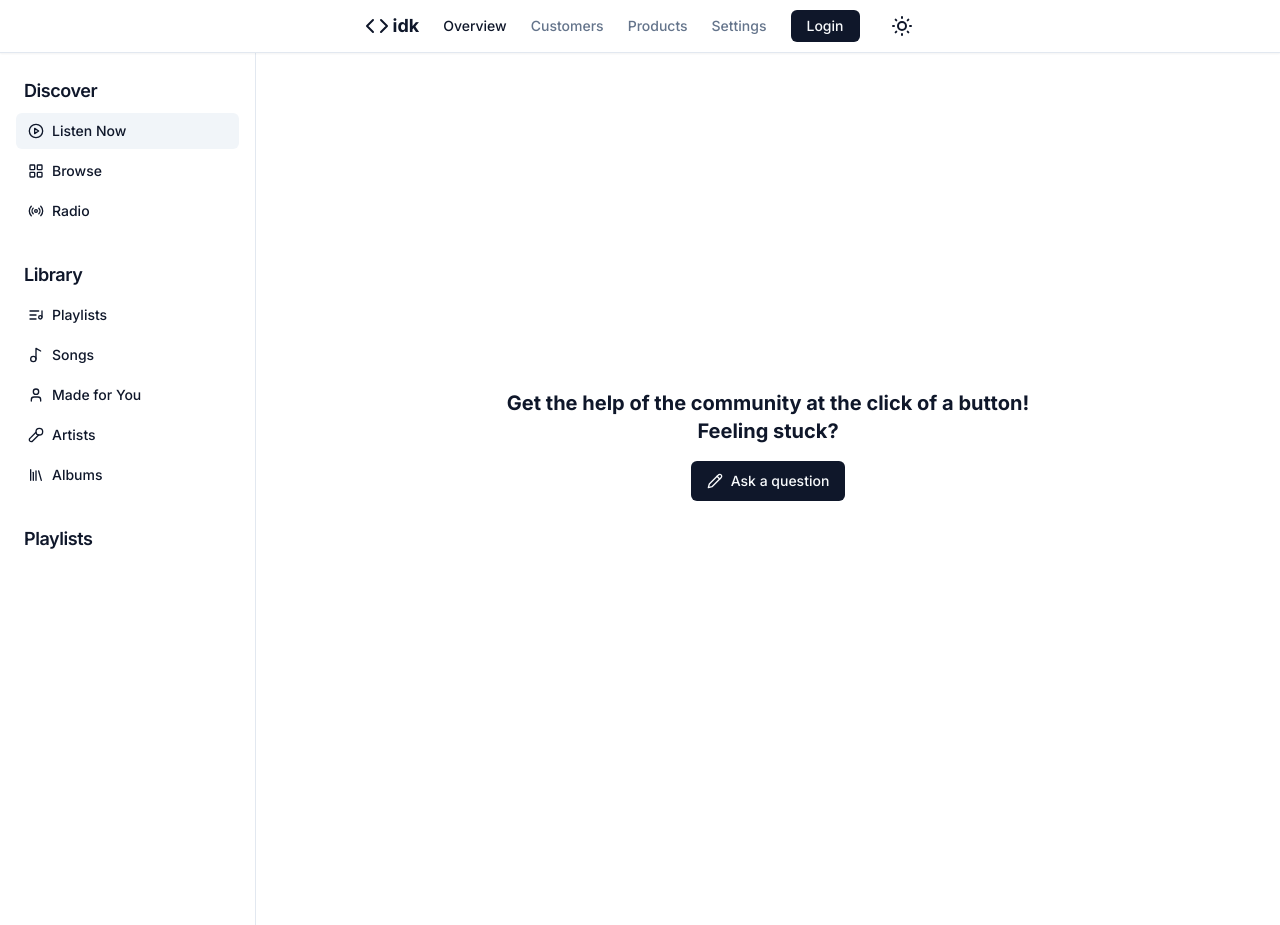
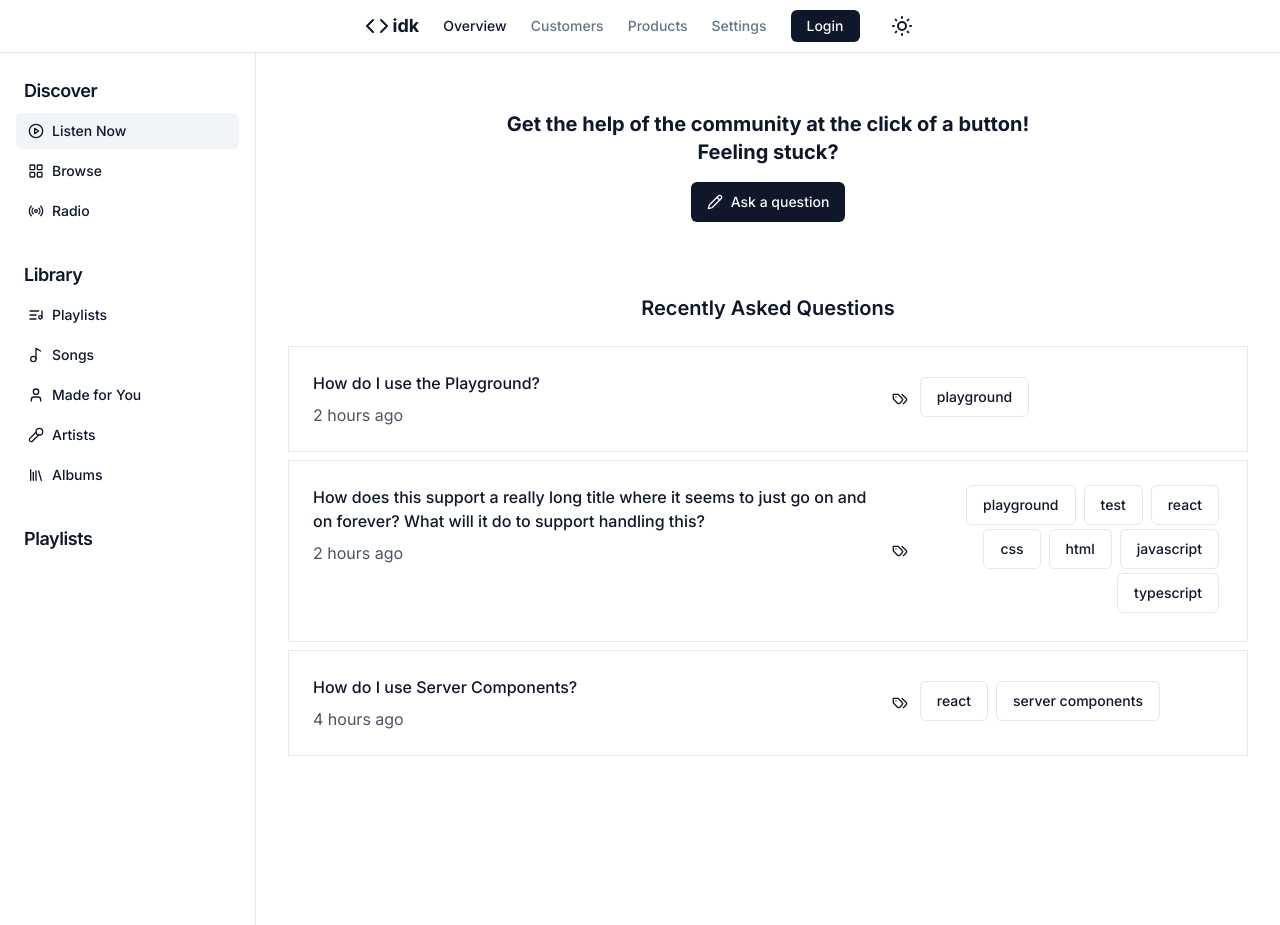
Before and after one commit to reillyjodonnell/idk, a Next.js app: page / in a window 1280 px wide. Built offline with nearby package versions, Linux system fonts and the light colour scheme.

Commit message:
Added example recent posts on main page

```diff
--- a/next.config.js
+++ b/next.config.js
@@ -1,4 +1,8 @@
 /** @type {import('next').NextConfig} */
-const nextConfig = {}
+const nextConfig = {
+  images: {
+    domains: ['images.pexels.com'],
+  },
+};
 
-module.exports = nextConfig
+module.exports = nextConfig;
--- a/src/app/ask/page.tsx
+++ b/src/app/ask/page.tsx
@@ -21,7 +21,7 @@ export const metadata: Metadata = {
 export default function Page() {
   return (
     <>
-      <Header />
+      <Header className="py-2" />
 
       <div className="hidden h-full flex-col md:flex">
         <div className="container flex flex-col items-start justify-between space-y-2 py-4 sm:flex-row sm:items-center sm:space-y-0 md:h-16">
--- a/src/app/page.tsx
+++ b/src/app/page.tsx
@@ -1,8 +1,10 @@
-import { Pencil } from 'lucide-react';
+import { Divide, Pencil } from 'lucide-react';
 import { Button } from '@/components/button';
 import Header from '@/components/header';
 import Link from 'next/link';
 import { Sidebar } from './sidebar';
+import { Separator } from '@/components/separator';
+import RecentlyAsked from './recently-asked';
 
 export default function Home() {
   return (
@@ -15,12 +17,13 @@ export default function Home() {
             Get the help of the community at the click of a button!
           </h1>
           <h1 className="text-xl font-bold">Feeling stuck?</h1>
-
           <Link href={'/ask'}>
             <Button className="my-4">
               <Pencil className="mr-2 h-4 w-4" /> Ask a question
             </Button>
           </Link>
+          <br />
+          <RecentlyAsked />
         </section>
       </main>
     </div>
--- /dev/null
+++ b/src/app/recently-asked.tsx
@@ -0,0 +1,98 @@
+import { AvatarImage } from '@/components/avatar';
+import { Avatar } from '@/components/avatar';
+import { Button } from '@/components/button';
+import { AvatarFallback } from '@radix-ui/react-avatar';
+import { Tags } from 'lucide-react';
+import Image from 'next/image';
+import Link from 'next/link';
+
+interface Question {
+  id: number;
+  title: string;
+  timePosted: string;
+  numComments: number;
+  voteScore: number;
+  tags: string[];
+}
+
+const questions: Question[] = [
+  {
+    id: 0,
+    title: 'How do I use the Playground?',
+    timePosted: '2 hours ago',
+    numComments: 3,
+    voteScore: 5,
+    tags: ['playground'],
+  },
+  {
+    id: 1,
+    title:
+      'How does this support a really long title where it seems to just go on and on forever? What will it do to support handling this?',
+    timePosted: '2 hours ago',
+    numComments: 3,
+    voteScore: 5,
+    tags: [
+      'playground',
+      'test',
+      'react',
+      'css',
+      'html',
+      'javascript',
+      'typescript',
+    ],
+  },
+  {
+    id: 2,
+    title: 'How do I use Server Components?',
+    timePosted: '4 hours ago',
+    numComments: 1,
+    voteScore: 5,
+    tags: ['react', 'server components'],
+  },
+
+  // Add sample questions here
+];
+
+export default function RecentlyAsked() {
+  const id = 1;
+  return (
+    <div className="w-full flex flex-col justify-center items-center p-8 ">
+      <h2 className="text-xl font-semibold mb-4">Recently Asked Questions</h2>
+      <ul className="">
+        {questions.map((question) => (
+          <li
+            key={question.id}
+            className="w-full border-b border p-6 my-2 grid grid-cols-8 gap-4"
+          >
+            <div className="col-span-5">
+              <Link href={`/questions/${id}`}>
+                <h4 className=" font-medium hover:underline">
+                  {question.title}
+                </h4>
+              </Link>
+
+              <div className="flex items-center space-x-4 mt-2">
+                <span className="text-gray-600">{question.timePosted}</span>
+              </div>
+            </div>
+            <div className="col-span-3 w-fit flex justify-end items-center">
+              <Tags className="h-4 w-4 flex-shrink-0 mr-2" />
+              <div className="flex flex-wrap justify-end">
+                {question.tags.map((tag) => (
+                  <Link key={tag} href={`/questions/categories/${tag}`}>
+                    <Button
+                      className="whitespace-nowrap mx-1 mb-1"
+                      variant="outline"
+                    >
+                      {tag}
+                    </Button>
+                  </Link>
+                ))}
+              </div>
+            </div>
+          </li>
+        ))}
+      </ul>
+    </div>
+  );
+}
```
